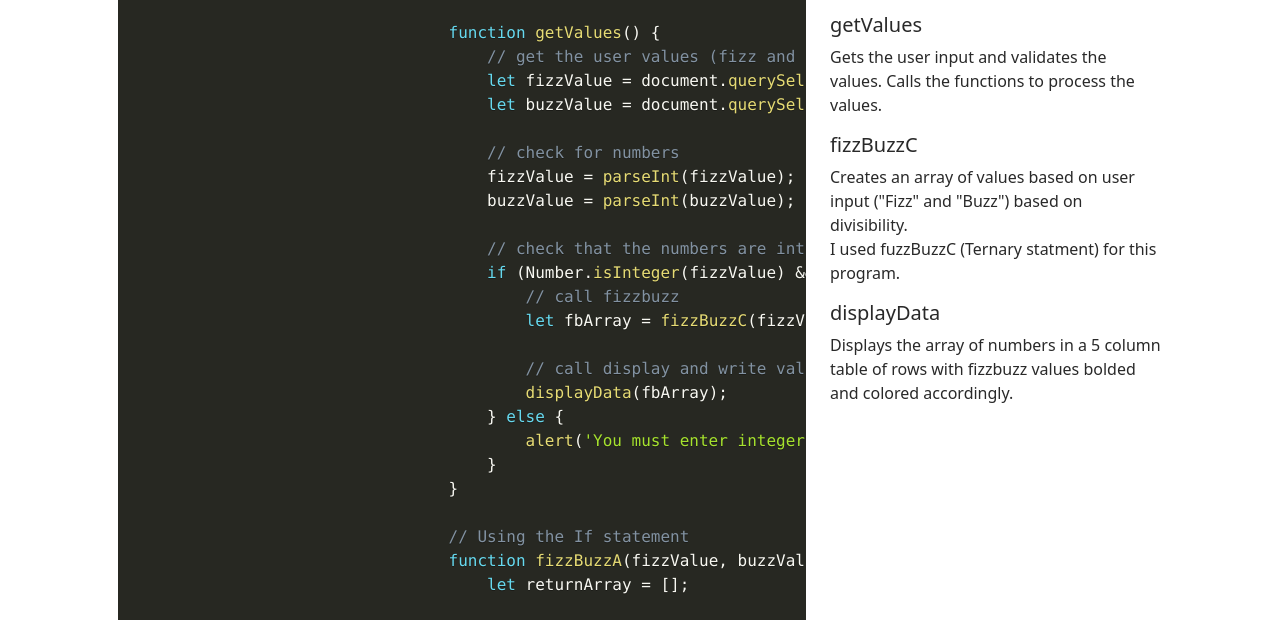
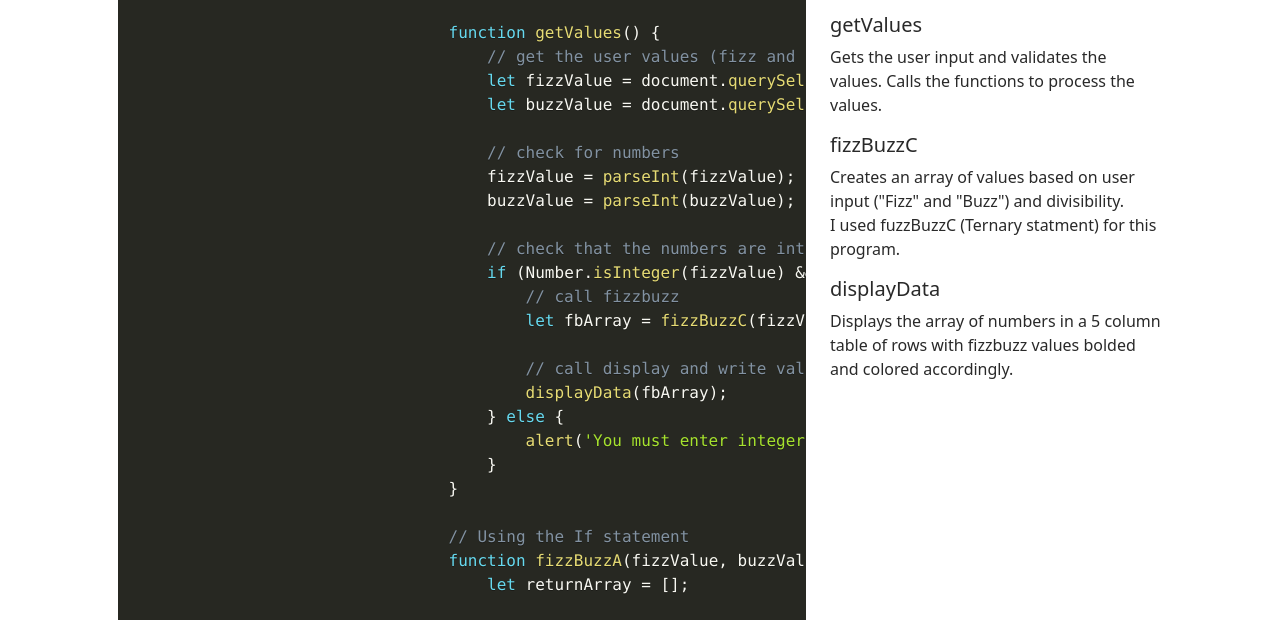
Before and after one commit to TSZI/FizzBuzz, a plain HTML site: page code.html in a window 1280 px wide. Shown: the part 170-790 px from the top of the page. Drawn offline with nearby package versions, Linux system fonts and the light colour scheme.

Commit message:
Code Explanation Update

```diff
--- a/code.html
+++ b/code.html
@@ -175,7 +175,7 @@
                         <p>Gets the user input and validates the values. Calls the functions to process the values.</p>
                         <h5>fizzBuzzC</h5>
                         <p>
-                            Creates an array of values based on user input ("Fizz" and "Buzz") based on divisibility.<br />
+                            Creates an array of values based on user input ("Fizz" and "Buzz") and divisibility.<br />
                             I used fuzzBuzzC (Ternary statment) for this program.
                         </p>
                         <h5>displayData</h5>
```
